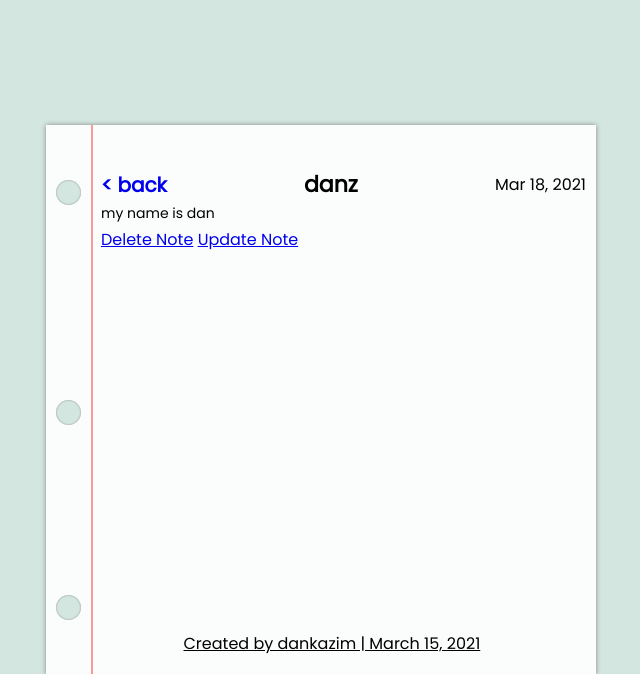
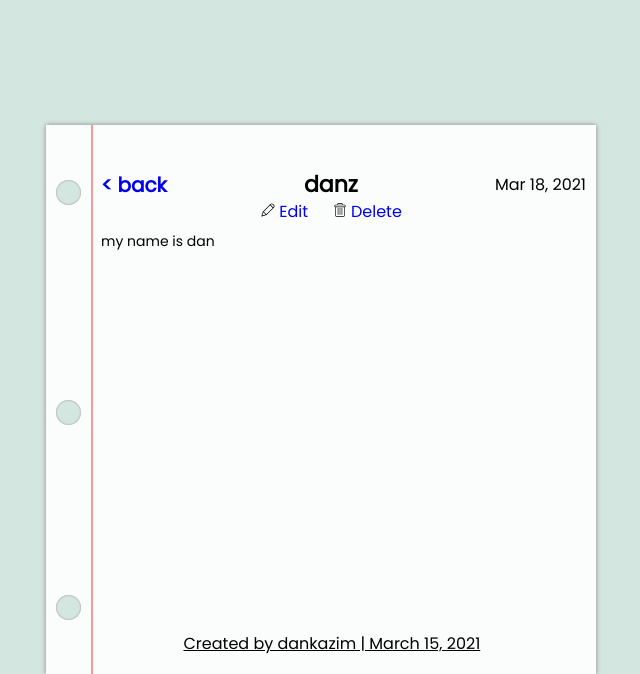
Before and after one commit to dankazim/simple-polls-app, a Django app: page /note/10/ in a window 1280 px wide. Shown: the top 674 px of the page, without its empty margins (369-1009 px from the left). Run offline with Django 3.2, Linux system fonts and the light colour scheme; data comes from the database, SQL or seed files in the repository; both versions use the stored data as it was after the commit.

Commit message:
added icons

```diff
--- a/Notes/static/Notes/page_style.css
+++ b/Notes/static/Notes/page_style.css
@@ -96,7 +96,9 @@ li{
   padding-bottom: 7px;
 }
 
+
 li a{
+  color: black;
   text-decoration:none;
 }
 li a:hover{
@@ -112,5 +114,17 @@ float: right;
   font-size: 14px;
   line-height: 1.5;
 /*   padding-bottom: 7px; */
+}
 
+.icon-images{
+  width: 14px;
+  height: 14px;
 }
+
+.delete-update-btn{
+  text-decoration: none;
+  padding-right: 10%;
+}
+.icons-update-delete{
+  padding: 0% 25% 0% 33%;
+}
--- a/Notes/templates/Notes/detail.html
+++ b/Notes/templates/Notes/detail.html
@@ -5,6 +5,8 @@
 {% block heading %}
 
 	<a href={% url 'Notes:index' %} class="go-back">&#60 back</a> {{ notebook.title }}
+
+
 {% endblock %}
 
 {% block date %}
@@ -12,12 +14,18 @@
 {% endblock %}
 
 {% block mynotes %}
+{% load static %}
 	{% if notebook %}
+	<div class="icons-update-delete">
+	<a class="delete-update-btn" href="{% url 'Notes:update' notebook.id %}"><img class="icon-images" src="{% static 'Notes/images/edit.svg' %}"> Edit</a>
+	<a class="delete-update-btn" href="{% url 'Notes:delete' notebook.id %}"><img class="icon-images" src="{% static 'Notes/images/delete.svg' %}"> Delete</a>
+</div>
+
+
 		<p class="notes plain-notes">{{ notebook.plain_note |truncatechars:1040}}</p>
         {% else %}
 		<p class="emptyContent">The note is currently empty, would you like to add conttent</p>
 
 		{% endif %}
-		<a href="{% url 'Notes:delete' notebook.id %}" class="btn"> Delete Note</a>
-		<a href="{% url 'Notes:update' notebook.id %}" class="btn"> Update Note</a>
+
 {% endblock mynotes %}
--- a/Notes/templates/Notes/index.html
+++ b/Notes/templates/Notes/index.html
@@ -7,7 +7,7 @@
 {% endblock %}
 
 {% block date %}
-	{% now "M H, Y" %}
+	{% now " F jS, Y " %}
 {% endblock %}
 
 {% block mynotes %}
--- a/Notes/templates/Notes/notebook_form_add.html
+++ b/Notes/templates/Notes/notebook_form_add.html
@@ -5,7 +5,7 @@
 {% endblock %}
 
 {% block date %}
-    {% now "M H, Y" %}s
+    {% now " F jS, Y " %}
 {% endblock %}
 
 {% block mynotes %}
--- a/Notes/templates/Notes/notebook_form_update.html
+++ b/Notes/templates/Notes/notebook_form_update.html
@@ -5,7 +5,7 @@
 {% endblock %}
 
 {% block date %}
-    {% now "M H, Y" %}s
+    {% now " F jS, Y " %}
 {% endblock %}
 
 {% block mynotes %}
--- a/Notes/templates/Notes/page_structure.html
+++ b/Notes/templates/Notes/page_structure.html
@@ -21,7 +21,6 @@
             {% endblock mynotes %}
 
 
-
           </div>
         </div>
         <div class="holes hole-top"></div>
```
Also changed, not shown: db.sqlite3.
